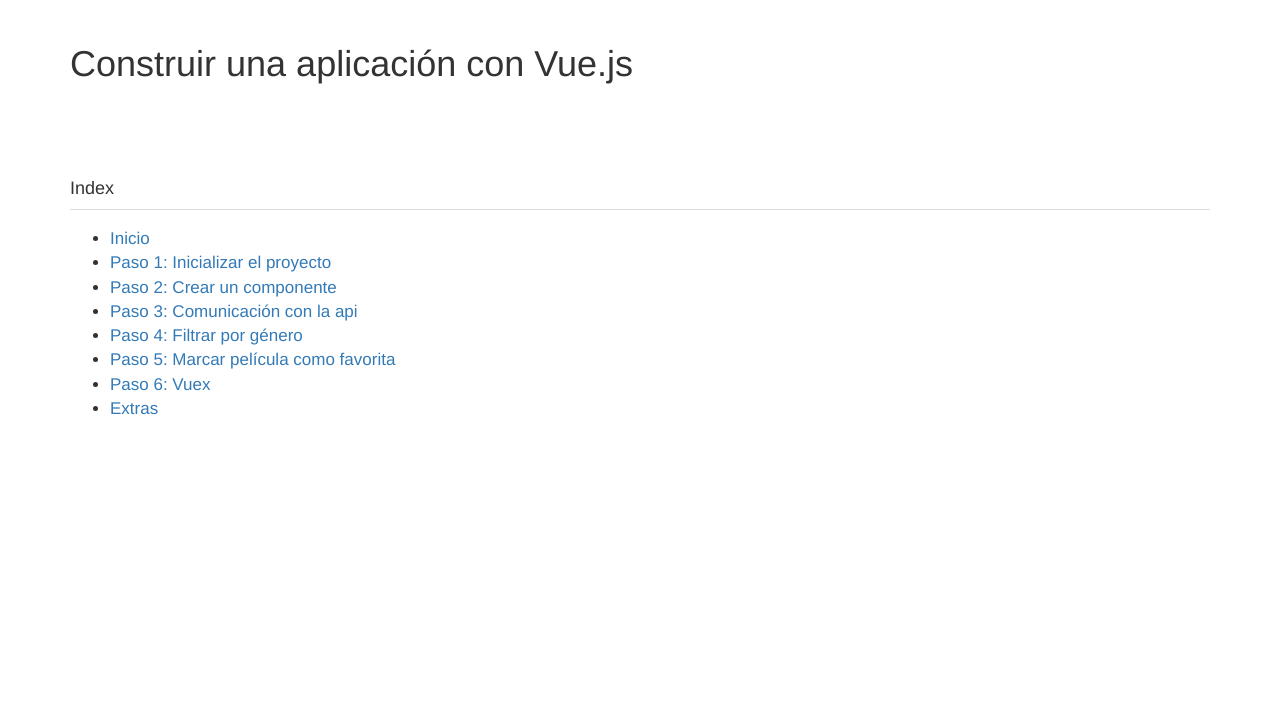
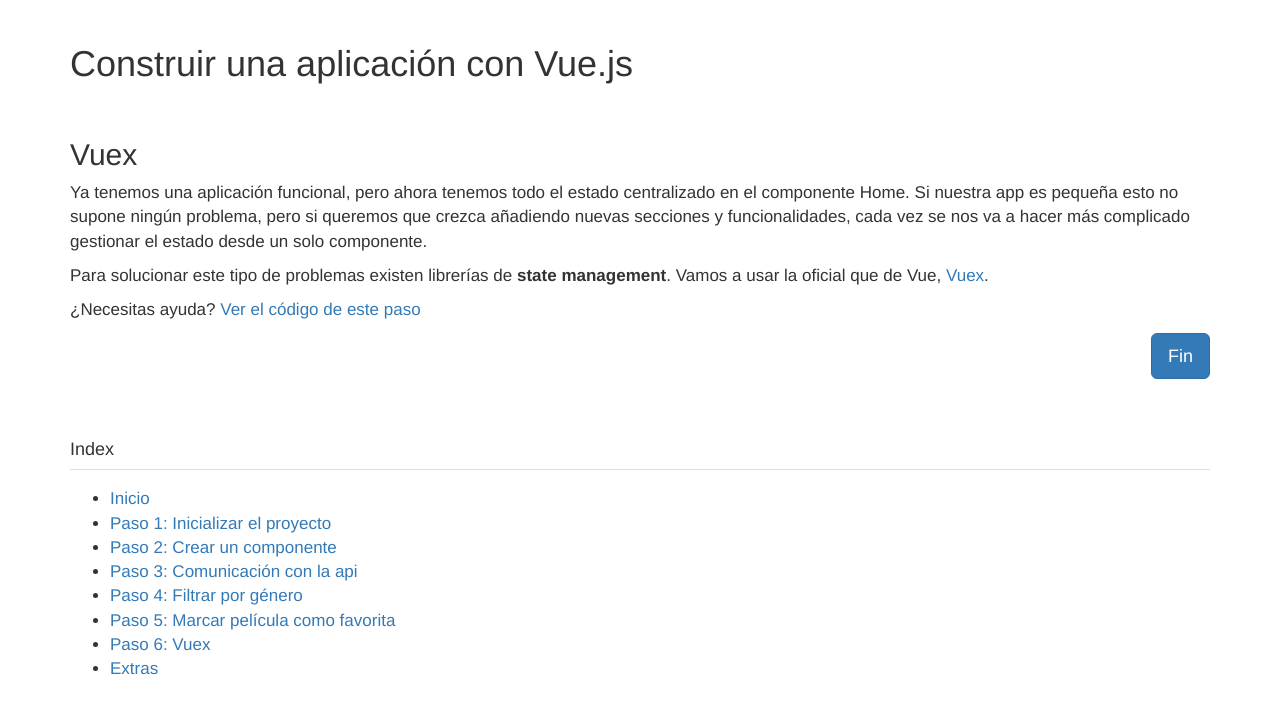
Before and after one commit to nuria-fl/vue-tutorial, a Vue app: page /vue-tutorial/step6 in a window 1280 px wide. Shown: the top 714 px of the page. Built offline with nearby package versions, Linux system fonts and the light colour scheme.

Commit message:
change routes

```diff
--- a/src/components/Step6.vue
+++ b/src/components/Step6.vue
@@ -1,7 +1,9 @@
 <template>
   <div>
     <h2>Vuex</h2>
-    <p></p>
+    <p>Ya tenemos una aplicación funcional, pero ahora tenemos todo el estado centralizado en el componente Home. Si nuestra app es pequeña esto no supone ningún problema, pero si queremos que crezca añadiendo nuevas secciones y funcionalidades, cada vez se nos va a hacer más complicado gestionar el estado desde un solo componente.</p>
+
+    <p>Para solucionar este tipo de problemas existen librerías de <strong>state management</strong>. Vamos a usar la oficial que de Vue, <a href="https://vuex.vuejs.org/en/" target="_blank">Vuex</a>.</p>
 
     <p>¿Necesitas ayuda? <a href="#" @click.prevent="showResult">Ver el código de este paso</a></p>
 
```
Also changed, not shown: src/router/index.js (+8 -8 lines), 9 other files (tests, documents, lock files or other folders).
